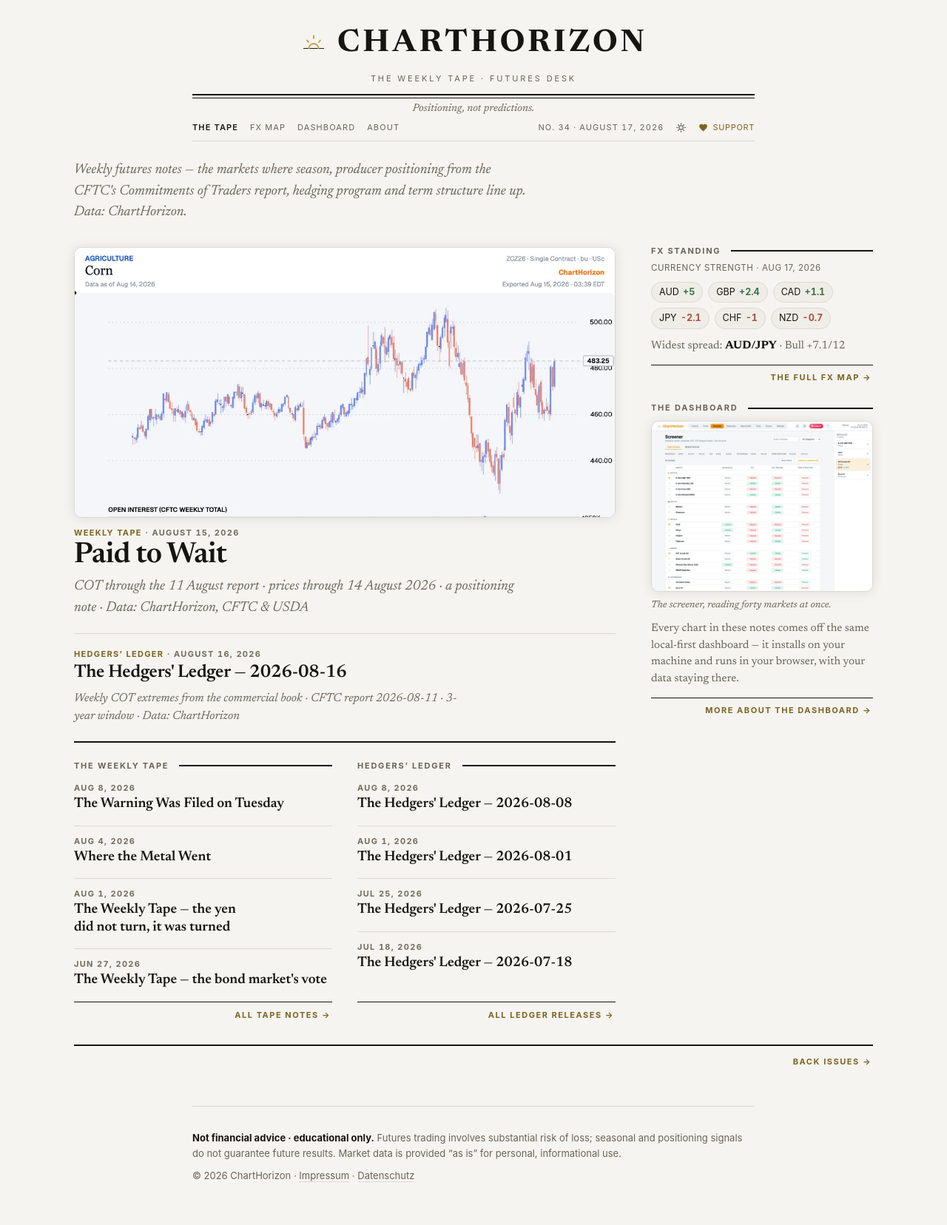
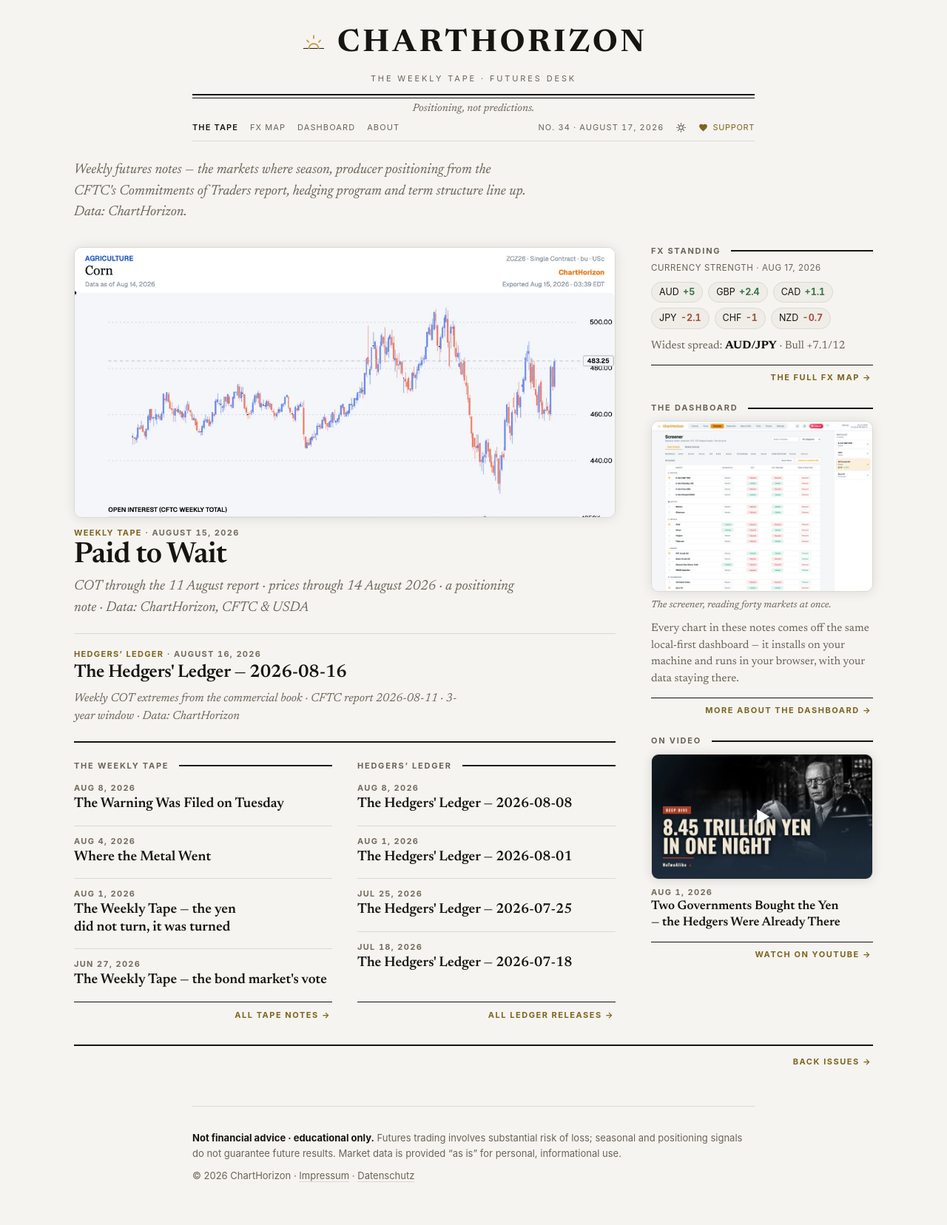
Before and after one commit to ChartHorizon/website, a Jekyll site: the page built from index.html, in a window 1280 px wide. Shown: the whole page at 74% size. Built offline with Jekyll 4.4.1, drawn with Linux system fonts in a browser that asks for light colours.

Commit message:
cover: an 'On video' card in the rail, linked out and never embedded
The still is a committed copy under assets/video/, so the cover keeps making
zero third-party requests and privacy.html needs no YouTube section. Source is
_data/videos.yml, newest entry only, hand-maintained — the upload pipeline
records no video ids to read from.

```diff
--- a/_config.yml
+++ b/_config.yml
@@ -17,7 +17,7 @@
 # Stylesheet cache key, appended as ?v= in _layouts/default.html. BUMP THIS whenever
 # assets/css/blog.css changes — otherwise returning readers keep the cached copy.
 # (It used to be site.time, which made every daily FX push re-download the CSS.)
-css_version: 11
+css_version: 12
 
 # The desk's timezone. Without this, CI builds in UTC and Jekyll silently DROPS any post
 # whose date is still in the future there — a post dated today, built at 23:30 CEST
--- a/assets/css/blog.css
+++ b/assets/css/blog.css
@@ -426,13 +426,13 @@
 
    `.plate` is exempt because it needs no correction: the /dashboard/ screenshots are shot
    twice, in the app's own light and dark themes, and the rule below picks the right one. */
-[data-theme="dark"] :is(.post-body,.board,.lead-figure) img:not(.plate){filter:brightness(.92)}
+[data-theme="dark"] :is(.post-body,.board,.lead-figure,.video-shot) img:not(.plate){filter:brightness(.92)}
 @media (prefers-reduced-motion:no-preference){
   /* box-shadow is restated because .board img already animates it above and this
      later, more specific rule would otherwise replace that transition outright. */
-  [data-theme="dark"] :is(.post-body,.board,.lead-figure) img:not(.plate){transition:filter .2s ease, box-shadow .25s ease}
+  [data-theme="dark"] :is(.post-body,.board,.lead-figure,.video-shot) img:not(.plate){transition:filter .2s ease, box-shadow .25s ease}
 }
-[data-theme="dark"] :is(.post-body,.board,.lead-figure) img:not(.plate):hover{filter:none}
+[data-theme="dark"] :is(.post-body,.board,.lead-figure,.video-shot) img:not(.plate):hover{filter:none}
 
 /* Two plates per figure, one per edition (see _includes/board.html). `display:none` is
    load-bearing twice over: it keeps the plate that isn't showing out of the accessibility
@@ -532,3 +532,21 @@
   .rail{display:grid; grid-template-columns:1fr 1fr; gap:34px; align-items:start}
   .rail-block + .rail-block{margin-top:0}
 }
+
+/* "On video" — a linked-out card, never an embed. The whole card is the anchor, so it
+   resets the global link chrome; the thumbnail is a committed copy, which is what keeps
+   the cover at zero third-party requests. */
+.rail-video .video-card{display:block; color:inherit; border:none; margin-top:12px}
+.video-shot{position:relative; display:block}
+.video-shot img{display:block; width:100%; margin:0; border:1px solid var(--rule); border-radius:10px}
+.video-play{position:absolute; inset:0; display:flex; align-items:center; justify-content:center}
+/* White, not --paper: this sits on a photograph, not on the sheet, so it must stay light
+   in both editions — in the dark one --paper is navy and the glyph would vanish. */
+.video-play svg{width:54px; height:54px; fill:#fff; filter:drop-shadow(0 1px 7px rgba(0,0,0,.55))}
+.rail-video .post-dateline{margin-top:10px}
+.video-title{display:block; margin-top:2px; font:600 17px/1.28 var(--serif); color:var(--ink); text-wrap:balance}
+.video-card:hover .video-title{color:var(--gold-ink)}
+@media (prefers-reduced-motion:no-preference){
+  .video-play svg{transition:transform .12s ease}
+  .video-card:hover .video-play svg{transform:scale(1.08)}
+}
--- a/index.html
+++ b/index.html
@@ -146,6 +146,40 @@
        it installs on your machine and runs in your browser, with your data staying there.</p>
     <p class="more-issues"><a href="{{ '/dashboard/' | relative_url }}">More about the dashboard &rarr;</a></p>
   </section>
+
+  {%- comment -%}
+    "On video" — a linked-out card, deliberately not an embed. The thumbnail is a copy
+    committed under /assets/video/, so the cover still makes zero third-party requests and
+    privacy.html needs no YouTube section; an iframe here would put Google on the site's
+    most-visited page on every load. Outbound links stay support/social, and this is the
+    desk's own channel, so the constraint holds.
+
+    `size` rather than a truthiness test on the list: Liquid treats an empty array as true,
+    so testing site.data.videos directly would render an empty shell once the file is
+    emptied. (Writing that test out here as a real tag is what broke the first build —
+    Liquid parses tags inside a comment block too.)
+  {%- endcomment -%}
+  {%- assign nvid = site.data.videos | size -%}
+  {%- if nvid > 0 -%}
+    {%- assign v = site.data.videos | first %}
+  <section class="rail-block rail-video">
+    <h2 class="section-rule"><span>On video</span></h2>
+    <a class="video-card" href="https://www.youtube.com/watch?v={{ v.id }}" target="_blank" rel="noopener">
+      <span class="video-shot">
+        <img src="{{ '/assets/video/' | append: v.id | append: '.webp' | relative_url }}"
+             width="1280" height="720" loading="lazy" decoding="async" alt="{{ v.alt }}">
+        <span class="video-play" aria-hidden="true">
+          <svg viewBox="0 0 24 24"><path d="M9 7.5v9l7.5-4.5z"/></svg>
+        </span>
+      </span>
+      <span class="post-dateline">
+        <time class="post-date" datetime="{{ v.date | date: '%Y-%m-%d' }}">{{ v.date | date: "%b %-d, %Y" }}</time>
+      </span>
+      <span class="video-title">{{ v.title }}</span>
+    </a>
+    <p class="more-issues"><a href="https://www.youtube.com/watch?v={{ v.id }}" target="_blank" rel="noopener">Watch on YouTube &rarr;</a></p>
+  </section>
+  {%- endif %}
 </aside>
 </div>
 
```
Also changed, not shown: CLAUDE.md (+7 -1 lines), _data/videos.yml (added, +20 -0 lines), assets/video/I5oMp63facI.webp (added).
